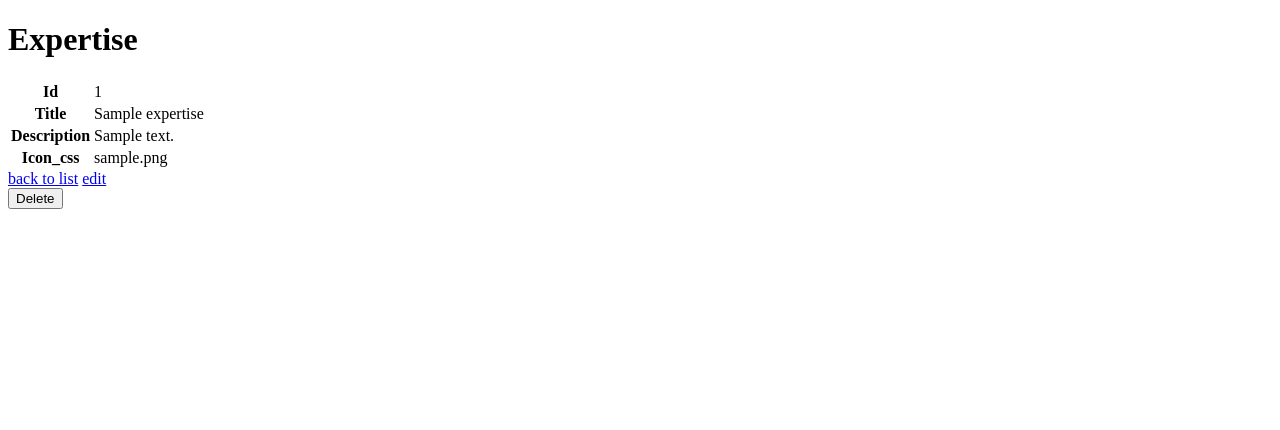
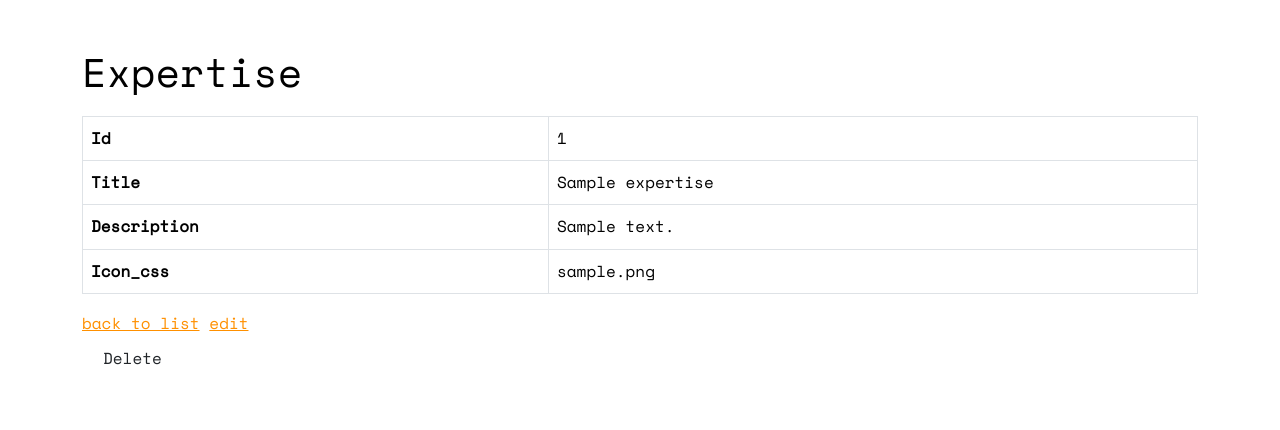
Before and after one commit to jjsmyth1984/symfony-personal-homepage, a Symfony app: template templates/expertise/show.html.twig in a window 1280 px wide. Shown: the top 430 px of the page. Run offline with Twig, Linux system fonts and the light colour scheme; the template is opened without the code that fills it: most values are stand-ins (such as "Sample title", 1, 10 or a date in 2020); style sheets or scripts are compiled from the project's sources; some libraries are stand-ins or nearby versions.

Commit message:
Adding basic table styles to expertise viewing table.

```diff
--- a/templates/expertise/show.html.twig
+++ b/templates/expertise/show.html.twig
@@ -3,9 +3,11 @@
 {% block title %}Expertise{% endblock %}
 
 {% block body %}
+
+<div class="container table-responsive py-5">
     <h1>Expertise</h1>
 
-    <table class="table">
+    <table class="table table-bordered table-hover">
         <tbody>
             <tr>
                 <th>Id</th>
@@ -31,4 +33,13 @@
     <a href="{{ path('app_expertise_edit', {'id': expertise.id}) }}">edit</a>
 
     {{ include('expertise/_delete_form.html.twig') }}
+
+</div>
 {% endblock %}
+
+{% block stylesheets %}
+    <link rel="stylesheet" href="{{ asset('styles/project/homepage/index.css') }}">
+{% endblock %}
+{% block importmap %}
+    {{ importmap(['app_homepage', 'app_contact_us']) }}
+{% endblock %}
```
